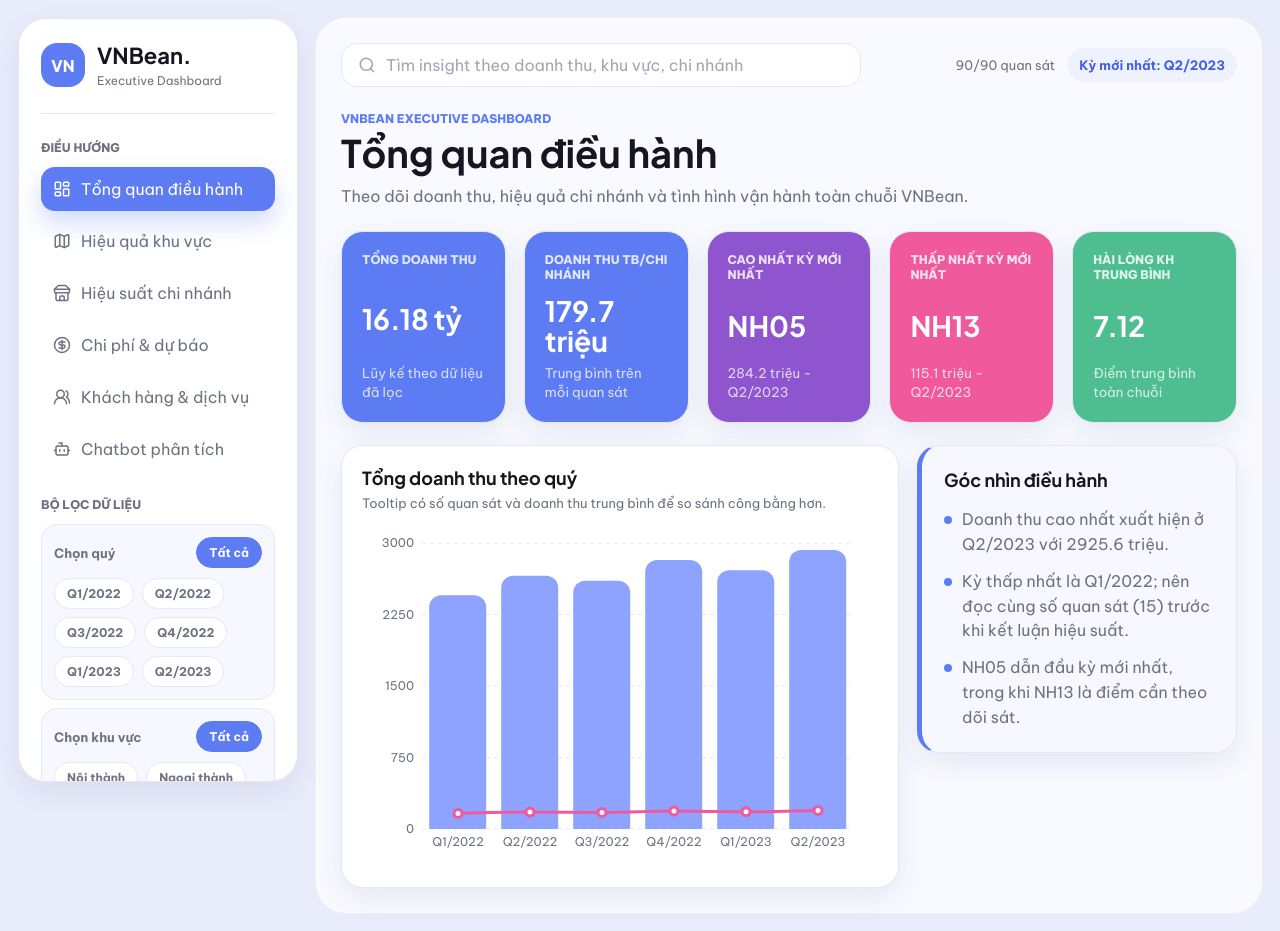
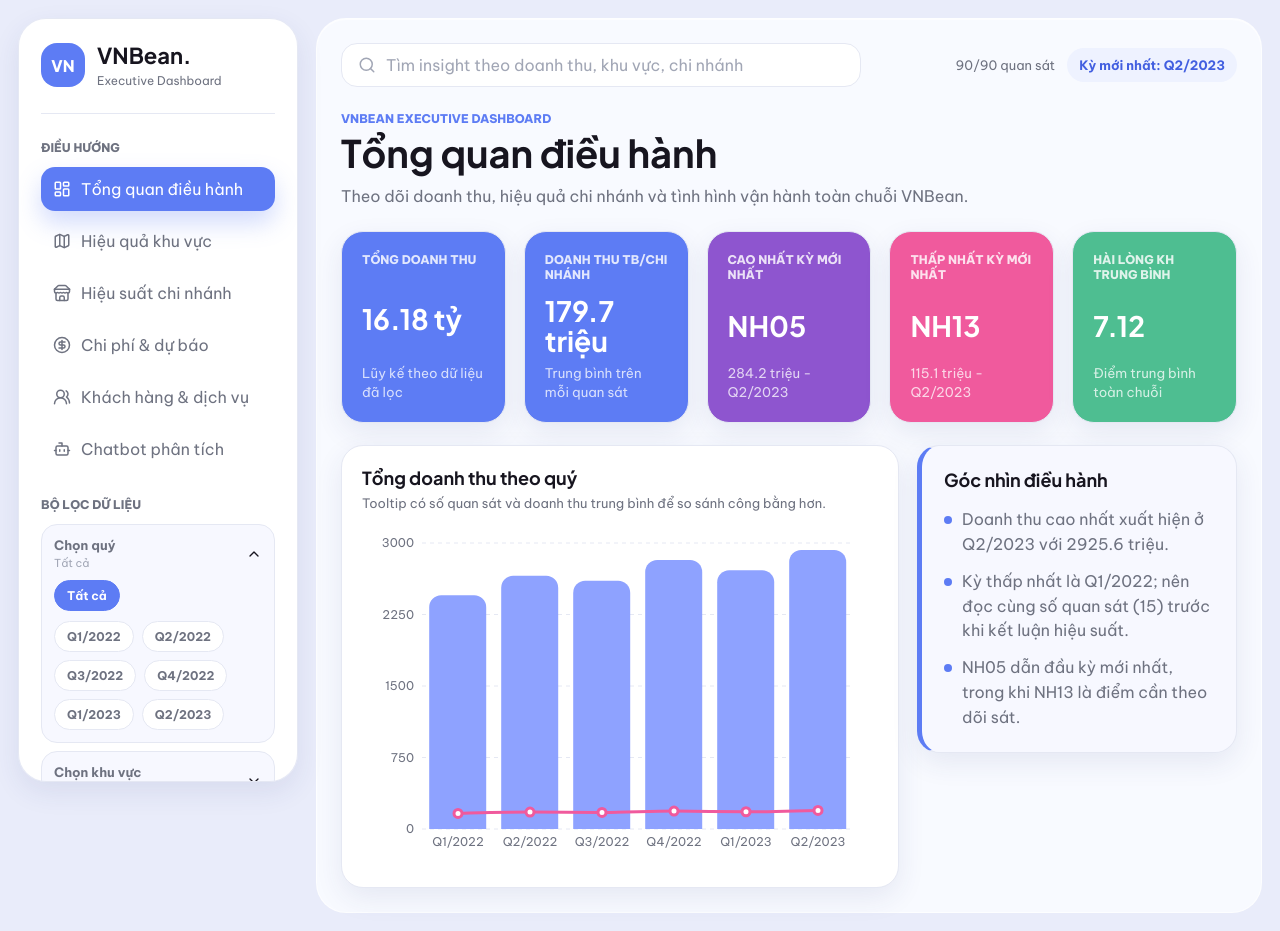
Before and after one commit to KTLT11/VNBean_Dashboard, a React (Vite) app: page / in a window 1280 px wide. Built offline with nearby package versions, Linux system fonts and the light colour scheme.

Commit message:
Update VNBean dashboard UI and chat behavior 4

```diff
--- a/src/components/FilterPanel.jsx
+++ b/src/components/FilterPanel.jsx
@@ -1,9 +1,28 @@
-function FilterGroup({ label, values, selectedValues, onToggle }) {
+import { ChevronDown, ChevronUp } from "lucide-react";
+import { useState } from "react";
+
+function FilterGroup({ label, values, selectedValues, onToggle, defaultOpen = false }) {
+  const [open, setOpen] = useState(defaultOpen);
+  const selectedCount = selectedValues.length;
+
   return (
     <section className="filter-group">
+      <button type="button" className="filter-group__toggle" onClick={() => setOpen((current) => !current)}>
+        <div className="filter-group__summary">
+          <span>{label}</span>
+          <small>{selectedCount === 0 ? "Tất cả" : `${selectedCount} đã chọn`}</small>
+        </div>
+        {open ? <ChevronUp size={16} /> : <ChevronDown size={16} />}
+      </button>
+
+      {open ? (
+        <div className="filter-group__body">
           <div className="filter-group__header">
-        <span>{label}</span>
-        <button type="button" className={selectedValues.length === 0 ? "selected" : ""} onClick={() => onToggle(null)}>
+            <button
+              type="button"
+              className={selectedValues.length === 0 ? "selected" : ""}
+              onClick={() => onToggle(null)}
+            >
               Tất cả
             </button>
           </div>
@@ -22,6 +41,8 @@
               );
             })}
           </div>
+        </div>
+      ) : null}
     </section>
   );
 }
@@ -48,6 +69,7 @@
         values={options.quarters}
         selectedValues={filters.quarters}
         onToggle={(value) => toggleSelection("quarters", value)}
+        defaultOpen
       />
       <FilterGroup
         label="Chọn khu vực"
--- a/src/styles/dashboard.css
+++ b/src/styles/dashboard.css
@@ -119,10 +119,44 @@
   border-radius: 16px;
 }
 
+.filter-group__toggle {
+  display: flex;
+  align-items: center;
+  justify-content: space-between;
+  gap: 10px;
+  width: 100%;
+  padding: 0;
+  border: 0;
+  background: transparent;
+  color: var(--text-primary);
+}
+
+.filter-group__summary {
+  display: grid;
+  gap: 3px;
+  text-align: left;
+}
+
+.filter-group__summary span {
+  color: var(--text-secondary);
+  font-size: 13px;
+  font-weight: 700;
+}
+
+.filter-group__summary small {
+  color: var(--text-muted);
+  font-size: 11px;
+}
+
+.filter-group__body {
+  display: grid;
+  gap: 10px;
+}
+
 .filter-group__header {
   display: flex;
   align-items: center;
-  justify-content: space-between;
+  justify-content: flex-start;
   gap: 10px;
 }
 
```
Lines whose indentation alone changed are shown as unchanged.
